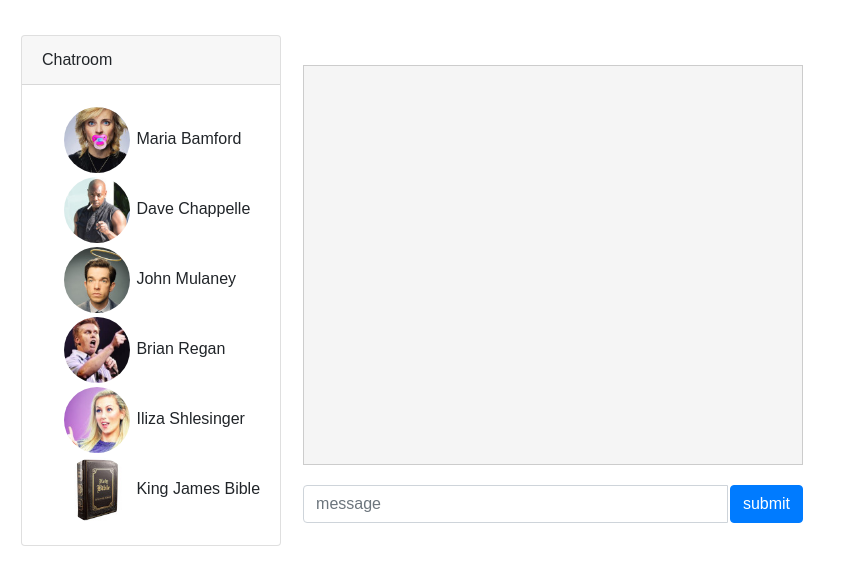
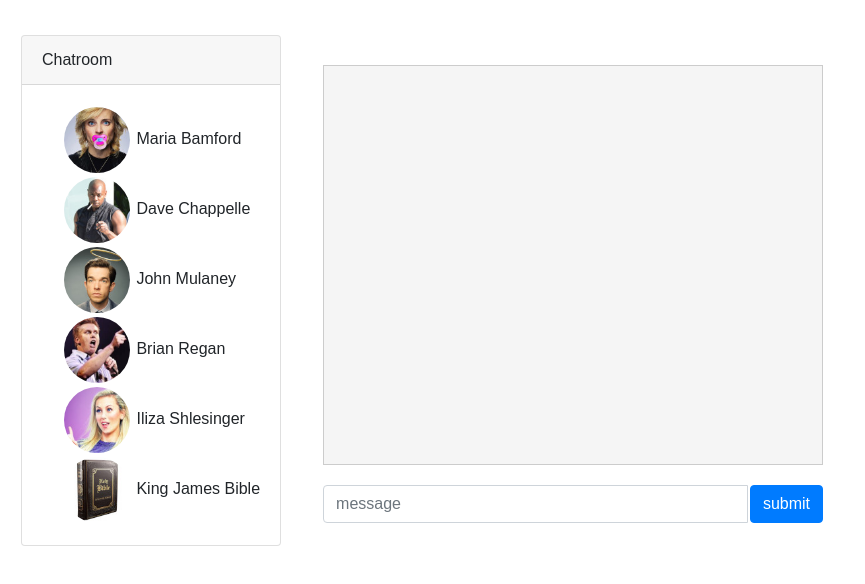
Before and after one commit to carsayao/robochat, a website: page src/client.html in a window 1280 px wide. Shown: the whole page, without its empty margins (0-865 px from the left). Drawn offline with nearby package versions, Linux system fonts and the light colour scheme; no server answers.

Commit message:
clean up

```diff
--- a/src/style.css
+++ b/src/style.css
@@ -27,6 +27,10 @@ body {
 
 body {
     padding: 20px;
+}
+
+.form-group {
+    margin-left: 20px;
 }
 
 /* https://stackoverflow.com/a/44390134 */
```
